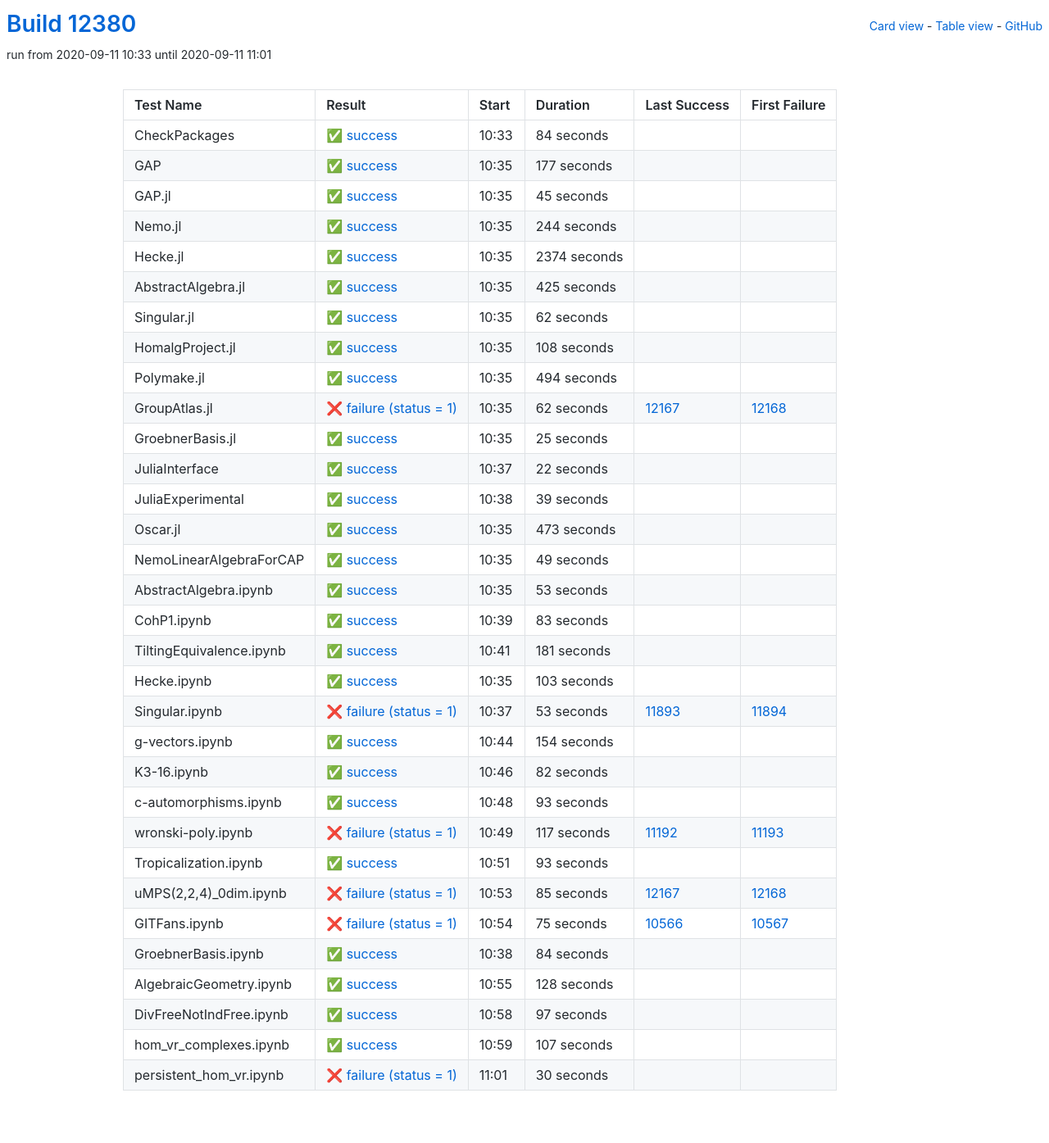
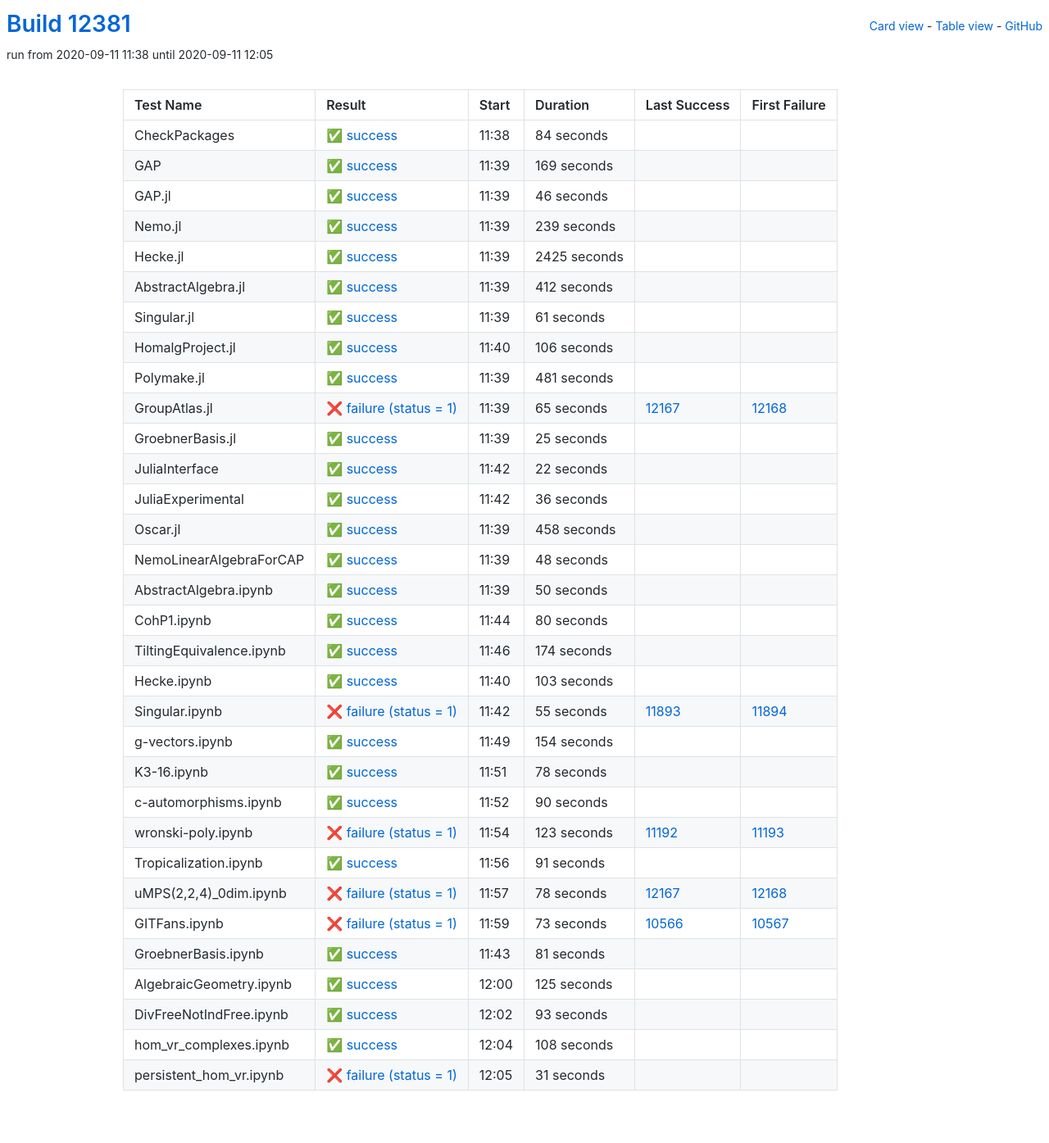
Before and after one commit to oscar-system/oscar-ci-status, a Jekyll site: the page built from table.html, in a window 1280 px wide. Shown: the whole page at 82% size. Built offline with Jekyll 4.4.1, drawn with Linux system fonts in a browser that asks for light colours.

Commit message:
Build #12381

```diff
--- a/_data/ci.yml
+++ b/_data/ci.yml
@@ -1,6 +1,6 @@
 ---
-build: 12380
-build_url: https://oscarci.mathematik.uni-kl.de/job/oscar/12380/
+build: 12381
+build_url: https://oscarci.mathematik.uni-kl.de/job/oscar/12381/
 job: oscar
 organization: oscar-system
 repo: oscar-ci-status
@@ -8,8 +8,8 @@
 tests:
 - name: CheckPackages
   id: checkpackages
-  log: https://oscarci.mathematik.uni-kl.de/job/oscar/12380/artifact/logs/build-12380/CheckPackages.log
-  start: 2020-09-11 10:33
+  log: https://oscarci.mathematik.uni-kl.de/job/oscar/12381/artifact/logs/build-12381/CheckPackages.log
+  start: 2020-09-11 11:38
   success: true
   exitcode: 0
   status: success
@@ -20,116 +20,116 @@
   first_failure_url:
 - name: GAP
   id: gap
-  log: https://oscarci.mathematik.uni-kl.de/job/oscar/12380/artifact/logs/build-12380/GAP.log
-  start: 2020-09-11 10:35
+  log: https://oscarci.mathematik.uni-kl.de/job/oscar/12381/artifact/logs/build-12381/GAP.log
+  start: 2020-09-11 11:39
   success: true
   exitcode: 0
   status: success
-  duration: 177
+  duration: 169
   last_success: false
   last_success_url:
   first_failure: false
   first_failure_url:
 - name: GAP.jl
   id: gap-jl
-  log: https://oscarci.mathematik.uni-kl.de/job/oscar/12380/artifact/logs/build-12380/GAP.jl.log
-  start: 2020-09-11 10:35
+  log: https://oscarci.mathematik.uni-kl.de/job/oscar/12381/artifact/logs/build-12381/GAP.jl.log
+  start: 2020-09-11 11:39
   success: true
   exitcode: 0
   status: success
-  duration: 45
+  duration: 46
   last_success: false
   last_success_url:
   first_failure: false
   first_failure_url:
 - name: Nemo.jl
   id: nemo-jl
-  log: https://oscarci.mathematik.uni-kl.de/job/oscar/12380/artifact/logs/build-12380/Nemo.jl.log
-  start: 2020-09-11 10:35
+  log: https://oscarci.mathematik.uni-kl.de/job/oscar/12381/artifact/logs/build-12381/Nemo.jl.log
+  start: 2020-09-11 11:39
   success: true
   exitcode: 0
   status: success
-  duration: 244
+  duration: 239
   last_success: false
   last_success_url:
   first_failure: false
   first_failure_url:
 - name: Hecke.jl
   id: hecke-jl
-  log: https://oscarci.mathematik.uni-kl.de/job/oscar/12380/artifact/logs/build-12380/Hecke.jl.log
-  start: 2020-09-11 10:35
+  log: https://oscarci.mathematik.uni-kl.de/job/oscar/12381/artifact/logs/build-12381/Hecke.jl.log
+  start: 2020-09-11 11:39
   success: true
   exitcode: 0
   status: success
-  duration: 2374
+  duration: 2425
   last_success: false
   last_success_url:
   first_failure: false
   first_failure_url:
 - name: AbstractAlgebra.jl
   id: abstractalgebra-jl
-  log: https://oscarci.mathematik.uni-kl.de/job/oscar/12380/artifact/logs/build-12380/AbstractAlgebra.jl.log
-  start: 2020-09-11 10:35
+  log: https://oscarci.mathematik.uni-kl.de/job/oscar/12381/artifact/logs/build-12381/AbstractAlgebra.jl.log
+  start: 2020-09-11 11:39
   success: true
   exitcode: 0
   status: success
-  duration: 425
+  duration: 412
   last_success: false
   last_success_url:
   first_failure: false
   first_failure_url:
 - name: Singular.jl
   id: singular-jl
-  log: https://oscarci.mathematik.uni-kl.de/job/oscar/12380/artifact/logs/build-12380/Singular.jl.log
-  start: 2020-09-11 10:35
+  log: https://oscarci.mathematik.uni-kl.de/job/oscar/12381/artifact/logs/build-12381/Singular.jl.log
+  start: 2020-09-11 11:39
   success: true
   exitcode: 0
   status: success
-  duration: 62
+  duration: 61
   last_success: false
   last_success_url:
   first_failure: false
   first_failure_url:
 - name: HomalgProject.jl
   id: homalgproject-jl
-  log: https://oscarci.mathematik.uni-kl.de/job/oscar/12380/artifact/logs/build-12380/HomalgProject.jl.log
-  start: 2020-09-11 10:35
+  log: https://oscarci.mathematik.uni-kl.de/job/oscar/12381/artifact/logs/build-12381/HomalgProject.jl.log
+  start: 2020-09-11 11:40
   success: true
   exitcode: 0
   status: success
-  duration: 108
+  duration: 106
   last_success: false
   last_success_url:
   first_failure: false
   first_failure_url:
 - name: Polymake.jl
   id: polymake-jl
-  log: https://oscarci.mathematik.uni-kl.de/job/oscar/12380/artifact/logs/build-12380/Polymake.jl.log
-  start: 2020-09-11 10:35
+  log: https://oscarci.mathematik.uni-kl.de/job/oscar/12381/artifact/logs/build-12381/Polymake.jl.log
+  start: 2020-09-11 11:39
   success: true
   exitcode: 0
   status: success
-  duration: 494
+  duration: 481
   last_success: false
   last_success_url:
   first_failure: false
   first_failure_url:
 - name: GroupAtlas.jl
   id: groupatlas-jl
-  log: https://oscarci.mathematik.uni-kl.de/job/oscar/12380/artifact/logs/build-12380/GroupAtlas.jl.log
-  start: 2020-09-11 10:35
+  log: https://oscarci.mathematik.uni-kl.de/job/oscar/12381/artifact/logs/build-12381/GroupAtlas.jl.log
+  start: 2020-09-11 11:39
   success: false
   exitcode: 1
   status: failure
-  duration: 62
+  duration: 65
   last_success: 12167
   last_success_url: https://oscarci.mathematik.uni-kl.de/job/oscar/12167/
   first_failure: 12168
   first_failure_url: https://oscarci.mathematik.uni-kl.de/job/oscar/12168/
 - name: GroebnerBasis.jl
   id: groebnerbasis-jl
-  log: https://oscarci.mathematik.uni-kl.de/job/oscar/12380/artifact/logs/build-12380/GroebnerBasis.jl.log
-  start: 2020-09-11 10:35
+  log: https://oscarci.mathematik.uni-kl.de/job/oscar/12381/artifact/logs/build-12381/GroebnerBasis.jl.log
+  start: 2020-09-11 11:39
   success: true
   exitcode: 0
   status: success
@@ -140,8 +140,8 @@
   first_failure_url:
 - name: JuliaInterface
   id: juliainterface
-  log: https://oscarci.mathematik.uni-kl.de/job/oscar/12380/artifact/logs/build-12380/JuliaInterface.log
-  start: 2020-09-11 10:37
+  log: https://oscarci.mathematik.uni-kl.de/job/oscar/12381/artifact/logs/build-12381/JuliaInterface.log
+  start: 2020-09-11 11:42
   success: true
   exitcode: 0
   status: success
@@ -152,80 +152,80 @@
   first_failure_url:
 - name: JuliaExperimental
   id: juliaexperimental
-  log: https://oscarci.mathematik.uni-kl.de/job/oscar/12380/artifact/logs/build-12380/JuliaExperimental.log
-  start: 2020-09-11 10:38
+  log: https://oscarci.mathematik.uni-kl.de/job/oscar/12381/artifact/logs/build-12381/JuliaExperimental.log
+  start: 2020-09-11 11:42
   success: true
   exitcode: 0
   status: success
-  duration: 39
+  duration: 36
   last_success: false
   last_success_url:
   first_failure: false
   first_failure_url:
 - name: Oscar.jl
   id: oscar-jl
-  log: https://oscarci.mathematik.uni-kl.de/job/oscar/12380/artifact/logs/build-12380/Oscar.jl.log
-  start: 2020-09-11 10:35
+  log: https://oscarci.mathematik.uni-kl.de/job/oscar/12381/artifact/logs/build-12381/Oscar.jl.log
+  start: 2020-09-11 11:39
   success: true
   exitcode: 0
   status: success
-  duration: 473
+  duration: 458
   last_success: false
   last_success_url:
   first_failure: false
   first_failure_url:
 - name: NemoLinearAlgebraForCAP
   id: nemolinearalgebraforcap
-  log: https://oscarci.mathematik.uni-kl.de/job/oscar/12380/artifact/logs/build-12380/NemoLinearAlgebraForCAP.log
-  start: 2020-09-11 10:35
+  log: https://oscarci.mathematik.uni-kl.de/job/oscar/12381/artifact/logs/build-12381/NemoLinearAlgebraForCAP.log
+  start: 2020-09-11 11:39
   success: true
   exitcode: 0
   status: success
-  duration: 49
+  duration: 48
   last_success: false
   last_success_url:
   first_failure: false
   first_failure_url:
 - name: AbstractAlgebra.ipynb
   id: abstractalgebra-ipynb
-  log: https://oscarci.mathematik.uni-kl.de/job/oscar/12380/artifact/logs/build-12380/AbstractAlgebra.ipynb.log
-  start: 2020-09-11 10:35
+  log: https://oscarci.mathematik.uni-kl.de/job/oscar/12381/artifact/logs/build-12381/AbstractAlgebra.ipynb.log
+  start: 2020-09-11 11:39
   success: true
   exitcode: 0
   status: success
-  duration: 53
+  duration: 50
   last_success: false
   last_success_url:
   first_failure: false
   first_failure_url:
 - name: CohP1.ipynb
   id: cohp1-ipynb
-  log: https://oscarci.mathematik.uni-kl.de/job/oscar/12380/artifact/logs/build-12380/CohP1.ipynb.log
-  start: 2020-09-11 10:39
+  log: https://oscarci.mathematik.uni-kl.de/job/oscar/12381/artifact/logs/build-12381/CohP1.ipynb.log
+  start: 2020-09-11 11:44
   success: true
   exitcode: 0
   status: success
-  duration: 83
+  duration: 80
   last_success: false
   last_success_url:
   first_failure: false
   first_failure_url:
 - name: TiltingEquivalence.ipynb
   id: tiltingequivalence-ipynb
-  log: https://oscarci.mathematik.uni-kl.de/job/oscar/12380/artifact/logs/build-12380/TiltingEquivalence.ipynb.log
-  start: 2020-09-11 10:41
+  log: https://oscarci.mathematik.uni-kl.de/job/oscar/12381/artifact/logs/build-12381/TiltingEquivalence.ipynb.log
+  start: 2020-09-11 11:46
   success: true
   exitcode: 0
   status: success
-  duration: 181
+  duration: 174
   last_success: false
   last_success_url:
   first_failure: false
   first_failure_url:
 - name: Hecke.ipynb
   id: hecke-ipynb
-  log: https://oscarci.mathematik.uni-kl.de/job/oscar/12380/artifact/logs/build-12380/Hecke.ipynb.log
-  start: 2020-09-11 10:35
+  log: https://oscarci.mathematik.uni-kl.de/job/oscar/12381/artifact/logs/build-12381/Hecke.ipynb.log
+  start: 2020-09-11 11:40
   success: true
   exitcode: 0
   status: success
@@ -236,20 +236,20 @@
   first_failure_url:
 - name: Singular.ipynb
   id: singular-ipynb
-  log: https://oscarci.mathematik.uni-kl.de/job/oscar/12380/artifact/logs/build-12380/Singular.ipynb.log
-  start: 2020-09-11 10:37
+  log: https://oscarci.mathematik.uni-kl.de/job/oscar/12381/artifact/logs/build-12381/Singular.ipynb.log
+  start: 2020-09-11 11:42
   success: false
   exitcode: 1
   status: failure
-  duration: 53
+  duration: 55
   last_success: 11893
   last_success_url: https://oscarci.mathematik.uni-kl.de/job/oscar/11893/
   first_failure: 11894
   first_failure_url: https://oscarci.mathematik.uni-kl.de/job/oscar/11894/
 - name: g-vectors.ipynb
   id: g-vectors-ipynb
-  log: https://oscarci.mathematik.uni-kl.de/job/oscar/12380/artifact/logs/build-12380/g-vectors.ipynb.log
-  start: 2020-09-11 10:44
+  log: https://oscarci.mathematik.uni-kl.de/job/oscar/12381/artifact/logs/build-12381/g-vectors.ipynb.log
+  start: 2020-09-11 11:49
   success: true
   exitcode: 0
   status: success
@@ -260,20 +260,104 @@
   first_failure_url:
 - name: K3-16.ipynb
   id: k3-16-ipynb
-  log: https://oscarci.mathematik.uni-kl.de/job/oscar/12380/artifact/logs/build-12380/K3-16.ipynb.log
-  start: 2020-09-11 10:46
+  log: https://oscarci.mathematik.uni-kl.de/job/oscar/12381/artifact/logs/build-12381/K3-16.ipynb.log
+  start: 2020-09-11 11:51
   success: true
   exitcode: 0
   status: success
-  duration: 82
+  duration: 78
   last_success: false
   last_success_url:
   first_failure: false
   first_failure_url:
 - name: c-automorphisms.ipynb
   id: c-automorphisms-ipynb
-  log: https://oscarci.mathematik.uni-kl.de/job/oscar/12380/artifact/logs/build-12380/c-automorphisms.ipynb.log
-  start: 2020-09-11 10:48
+  log: https://oscarci.mathematik.uni-kl.de/job/oscar/12381/artifact/logs/build-12381/c-automorphisms.ipynb.log
+  start: 2020-09-11 11:52
+  success: true
+  exitcode: 0
+  status: success
+  duration: 90
+  last_success: false
+  last_success_url:
+  first_failure: false
+  first_failure_url:
+- name: wronski-poly.ipynb
+  id: wronski-poly-ipynb
+  log: https://oscarci.mathematik.uni-kl.de/job/oscar/12381/artifact/logs/build-12381/wronski-poly.ipynb.log
+  start: 2020-09-11 11:54
+  success: false
+  exitcode: 1
+  status: failure
+  duration: 123
+  last_success: 11192
+  last_success_url: https://oscarci.mathematik.uni-kl.de/job/oscar/11192/
+  first_failure: 11193
+  first_failure_url: https://oscarci.mathematik.uni-kl.de/job/oscar/11193/
+- name: Tropicalization.ipynb
+  id: tropicalization-ipynb
+  log: https://oscarci.mathematik.uni-kl.de/job/oscar/12381/artifact/logs/build-12381/Tropicalization.ipynb.log
+  start: 2020-09-11 11:56
+  success: true
+  exitcode: 0
+  status: success
+  duration: 91
+  last_success: false
+  last_success_url:
+  first_failure: false
+  first_failure_url:
+- name: uMPS(2,2,4)_0dim.ipynb
+  id: umps-2-2-4-0dim-ipynb
+  log: https://oscarci.mathematik.uni-kl.de/job/oscar/12381/artifact/logs/build-12381/uMPS-2-2-4-_0dim.ipynb.log
+  start: 2020-09-11 11:57
+  success: false
+  exitcode: 1
+  status: failure
+  duration: 78
+  last_success: 12167
+  last_success_url: https://oscarci.mathematik.uni-kl.de/job/oscar/12167/
+  first_failure: 12168
+  first_failure_url: https://oscarci.mathematik.uni-kl.de/job/oscar/12168/
+- name: GITFans.ipynb
+  id: gitfans-ipynb
+  log: https://oscarci.mathematik.uni-kl.de/job/oscar/12381/artifact/logs/build-12381/GITFans.ipynb.log
+  start: 2020-09-11 11:59
+  success: false
+  exitcode: 1
+  status: failure
+  duration: 73
+  last_success: 10566
+  last_success_url: https://oscarci.mathematik.uni-kl.de/job/oscar/10566/
+  first_failure: 10567
+  first_failure_url: https://oscarci.mathematik.uni-kl.de/job/oscar/10567/
+- name: GroebnerBasis.ipynb
+  id: groebnerbasis-ipynb
+  log: https://oscarci.mathematik.uni-kl.de/job/oscar/12381/artifact/logs/build-12381/GroebnerBasis.ipynb.log
+  start: 2020-09-11 11:43
+  success: true
+  exitcode: 0
+  status: success
+  duration: 81
+  last_success: false
+  last_success_url:
+  first_failure: false
+  first_failure_url:
+- name: AlgebraicGeometry.ipynb
+  id: algebraicgeometry-ipynb
+  log: https://oscarci.mathematik.uni-kl.de/job/oscar/12381/artifact/logs/build-12381/AlgebraicGeometry.ipynb.log
+  start: 2020-09-11 12:00
+  success: true
+  exitcode: 0
+  status: success
+  duration: 125
+  last_success: false
+  last_success_url:
+  first_failure: false
+  first_failure_url:
+- name: DivFreeNotIndFree.ipynb
+  id: divfreenotindfree-ipynb
+  log: https://oscarci.mathematik.uni-kl.de/job/oscar/12381/artifact/logs/build-12381/DivFreeNotIndFree.ipynb.log
+  start: 2020-09-11 12:02
   success: true
   exitcode: 0
   status: success
@@ -282,110 +366,26 @@
   last_success_url:
   first_failure: false
   first_failure_url:
-- name: wronski-poly.ipynb
-  id: wronski-poly-ipynb
-  log: https://oscarci.mathematik.uni-kl.de/job/oscar/12380/artifact/logs/build-12380/wronski-poly.ipynb.log
-  start: 2020-09-11 10:49
-  success: false
-  exitcode: 1
-  status: failure
-  duration: 117
-  last_success: 11192
-  last_success_url: https://oscarci.mathematik.uni-kl.de/job/oscar/11192/
-  first_failure: 11193
-  first_failure_url: https://oscarci.mathematik.uni-kl.de/job/oscar/11193/
-- name: Tropicalization.ipynb
-  id: tropicalization-ipynb
-  log: https://oscarci.mathematik.uni-kl.de/job/oscar/12380/artifact/logs/build-12380/Tropicalization.ipynb.log
-  start: 2020-09-11 10:51
+- name: hom_vr_complexes.ipynb
+  id: hom-vr-complexes-ipynb
+  log: https://oscarci.mathematik.uni-kl.de/job/oscar/12381/artifact/logs/build-12381/hom_vr_complexes.ipynb.log
+  start: 2020-09-11 12:04
   success: true
   exitcode: 0
   status: success
-  duration: 93
-  last_success: false
-  last_success_url:
-  first_failure: false
-  first_failure_url:
-- name: uMPS(2,2,4)_0dim.ipynb
-  id: umps-2-2-4-0dim-ipynb
-  log: https://oscarci.mathematik.uni-kl.de/job/oscar/12380/artifact/logs/build-12380/uMPS-2-2-4-_0dim.ipynb.log
-  start: 2020-09-11 10:53
-  success: false
-  exitcode: 1
-  status: failure
-  duration: 85
-  last_success: 12167
-  last_success_url: https://oscarci.mathematik.uni-kl.de/job/oscar/12167/
-  first_failure: 12168
-  first_failure_url: https://oscarci.mathematik.uni-kl.de/job/oscar/12168/
-- name: GITFans.ipynb
-  id: gitfans-ipynb
-  log: https://oscarci.mathematik.uni-kl.de/job/oscar/12380/artifact/logs/build-12380/GITFans.ipynb.log
-  start: 2020-09-11 10:54
-  success: false
-  exitcode: 1
-  status: failure
-  duration: 75
-  last_success: 10566
-  last_success_url: https://oscarci.mathematik.uni-kl.de/job/oscar/10566/
-  first_failure: 10567
-  first_failure_url: https://oscarci.mathematik.uni-kl.de/job/oscar/10567/
-- name: GroebnerBasis.ipynb
-  id: groebnerbasis-ipynb
-  log: https://oscarci.mathematik.uni-kl.de/job/oscar/12380/artifact/logs/build-12380/GroebnerBasis.ipynb.log
-  start: 2020-09-11 10:38
-  success: true
-  exitcode: 0
-  status: success
-  duration: 84
-  last_success: false
-  last_success_url:
-  first_failure: false
-  first_failure_url:
-- name: AlgebraicGeometry.ipynb
-  id: algebraicgeometry-ipynb
-  log: https://oscarci.mathematik.uni-kl.de/job/oscar/12380/artifact/logs/build-12380/AlgebraicGeometry.ipynb.log
-  start: 2020-09-11 10:55
-  success: true
-  exitcode: 0
-  status: success
-  duration: 128
-  last_success: false
-  last_success_url:
-  first_failure: false
-  first_failure_url:
-- name: DivFreeNotIndFree.ipynb
-  id: divfreenotindfree-ipynb
-  log: https://oscarci.mathematik.uni-kl.de/job/oscar/12380/artifact/logs/build-12380/DivFreeNotIndFree.ipynb.log
-  start: 2020-09-11 10:58
-  success: true
-  exitcode: 0
-  status: success
-  duration: 97
-  last_success: false
-  last_success_url:
-  first_failure: false
-  first_failure_url:
-- name: hom_vr_complexes.ipynb
-  id: hom-vr-complexes-ipynb
-  log: https://oscarci.mathematik.uni-kl.de/job/oscar/12380/artifact/logs/build-12380/hom_vr_complexes.ipynb.log
-  start: 2020-09-11 10:59
-  success: true
-  exitcode: 0
-  status: success
-  duration: 107
+  duration: 108
   last_success: false
   last_success_url:
   first_failure: false
   first_failure_url:
 - name: persistent_hom_vr.ipynb
   id: persistent-hom-vr-ipynb
-  log: https://oscarci.mathematik.uni-kl.de/job/oscar/12380/artifact/logs/build-12380/persistent_hom_vr.ipynb.log
-  start: 2020-09-11 11:01
+  log: https://oscarci.mathematik.uni-kl.de/job/oscar/12381/artifact/logs/build-12381/persistent_hom_vr.ipynb.log
+  start: 2020-09-11 12:05
   success: false
   exitcode: 1
   status: failure
-  duration: 30
+  duration: 31
   last_success: false
   last_success_url:
   first_failure: false
```
Also changed, not shown: README.md.
